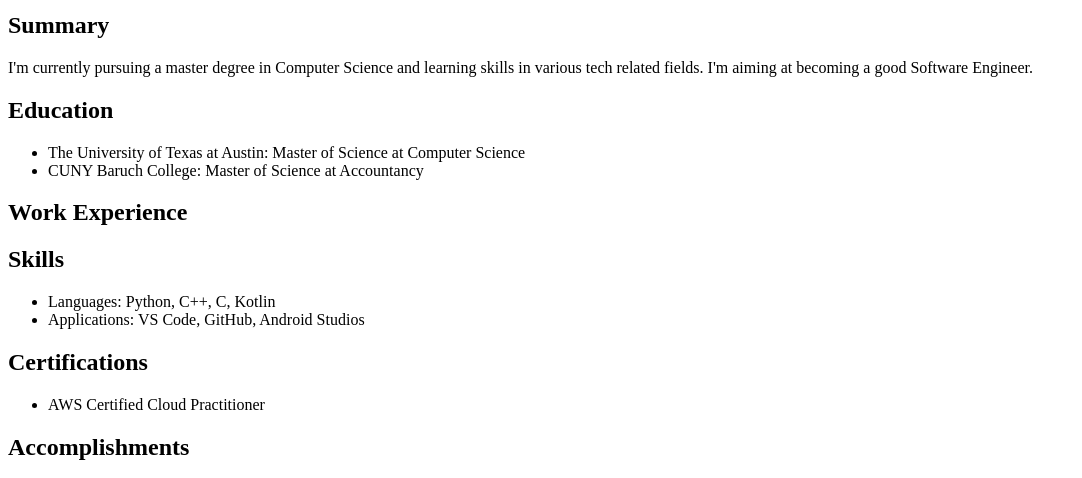
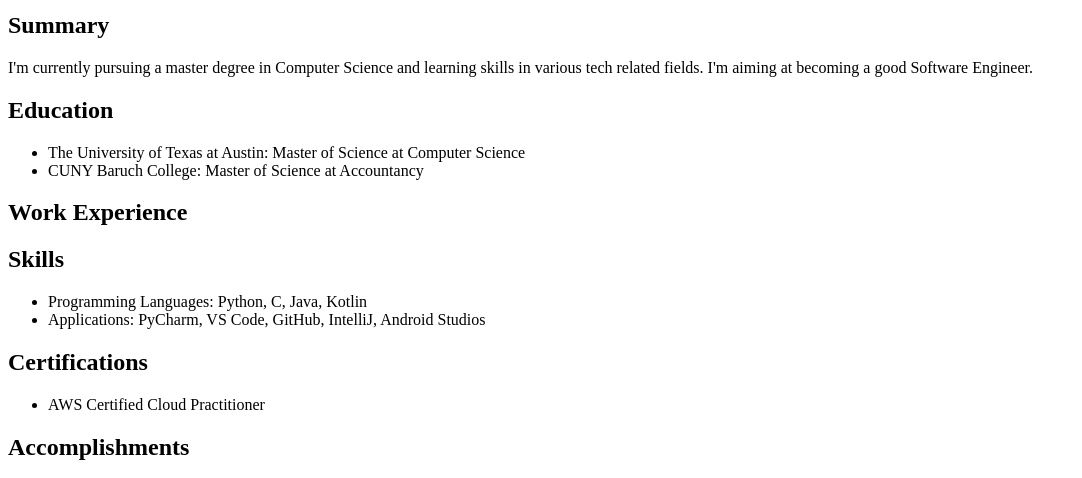
Before and after one commit to danz0409/html-portfolio, a plain HTML site: page index.html in a window 1280 px wide. Shown: the part 302-780 px from the top of the page, without its empty margins (0-1082 px from the left). Drawn offline with Linux system fonts and the light colour scheme.

Commit message:
Update index.html

```diff
--- a/index.html
+++ b/index.html
@@ -19,8 +19,8 @@
         <h2>Work Experience</h2>
         <h2>Skills</h2>
         <ul>
-            <li>Languages: Python, C++, C, Kotlin</li>
-            <li>Applications: VS Code, GitHub, Android Studios</li>
+            <li>Programming Languages: Python, C, Java, Kotlin</li>
+            <li>Applications: PyCharm, VS Code, GitHub, IntelliJ, Android Studios</li>
         </ul>
         <h2>Certifications</h2>
         <ul>
```
